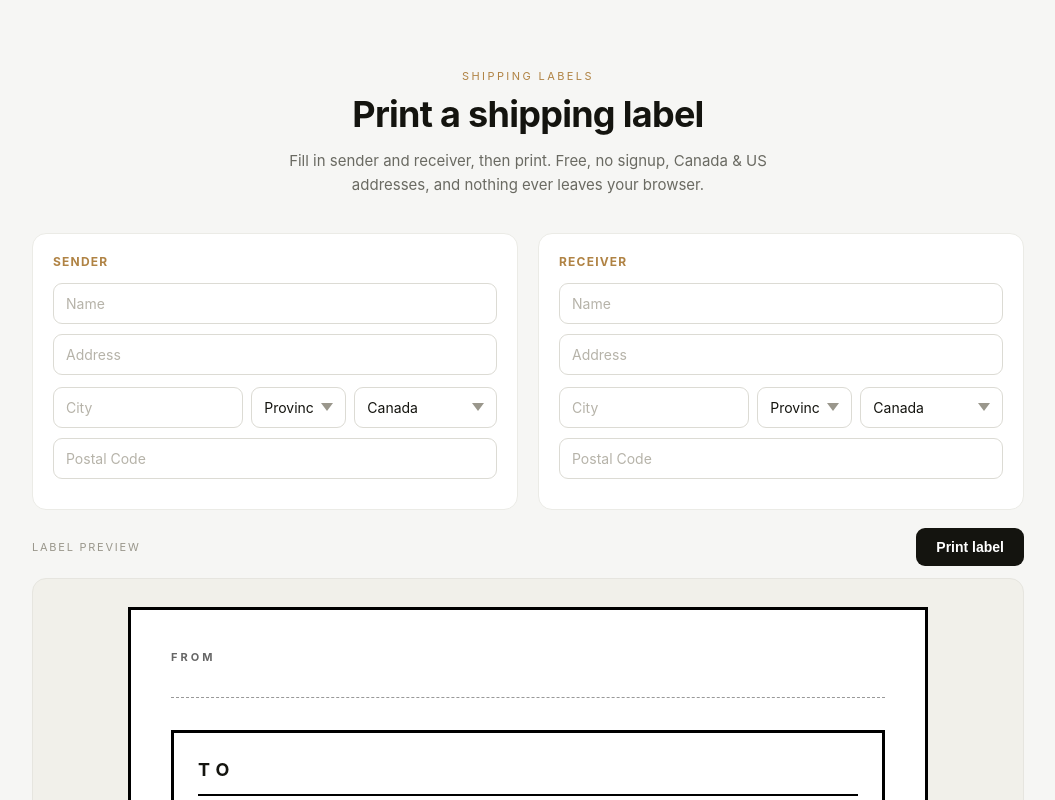
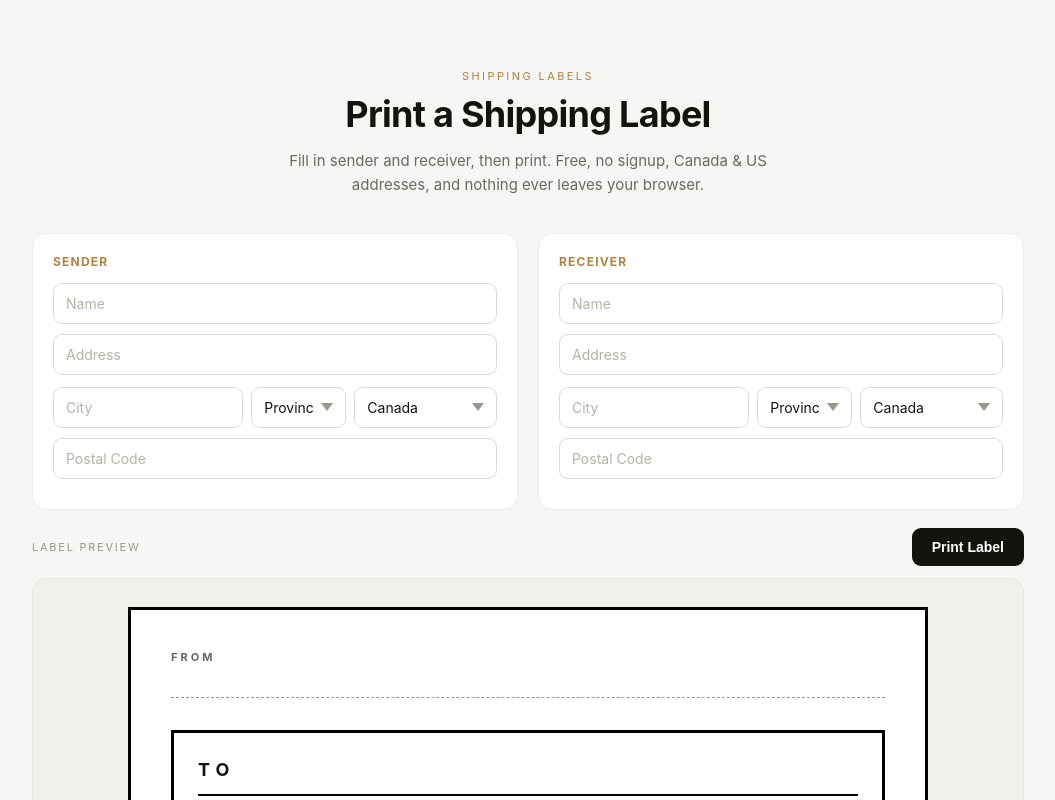
Before and after one commit to FatherMarz/shipping-label-generator, a React (Vite) app: page / in a window 1280 px wide. Shown: the top 800 px of the page, without its empty margins (112-1167 px from the left). Built offline with nearby package versions, Linux system fonts and the light colour scheme.

Commit message:
Apply Book Title Casing to UI headings, labels, and buttons

```diff
--- a/src/App.jsx
+++ b/src/App.jsx
@@ -193,7 +193,7 @@ function App() {
       <main className="container">
         <div className="masthead no-print">
           <span className="eyebrow">Shipping Labels</span>
-          <h1>Print a shipping label</h1>
+          <h1>Print a Shipping Label</h1>
           <p className="sub">
             Fill in sender and receiver, then print. Free, no signup, Canada &amp; US
             addresses, and nothing ever leaves your browser.
@@ -208,9 +208,9 @@ function App() {
         </div>
 
         <div className="preview-head no-print">
-          <span className="preview-tag">Label preview</span>
+          <span className="preview-tag">Label Preview</span>
           <button className="primary" onClick={handlePrint}>
-            Print label
+            Print Label
           </button>
         </div>
 
@@ -273,7 +273,7 @@ function App() {
           target="_blank"
           rel="noopener noreferrer"
         >
-          A modul4r tool · <strong>modul4r.com</strong> →
+          A Modul4r Tool · <strong>modul4r.com</strong> →
         </a>
         <span>Modul4r</span>
       </footer>
```
